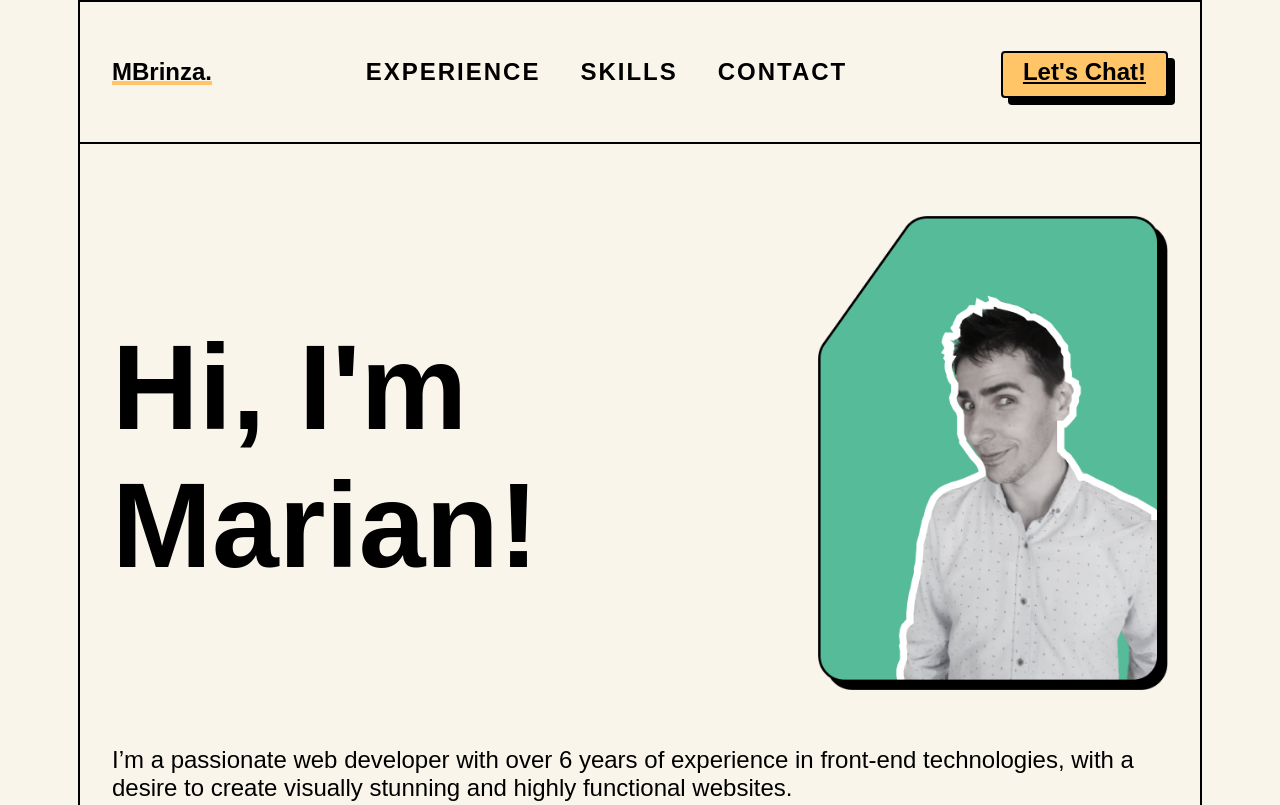
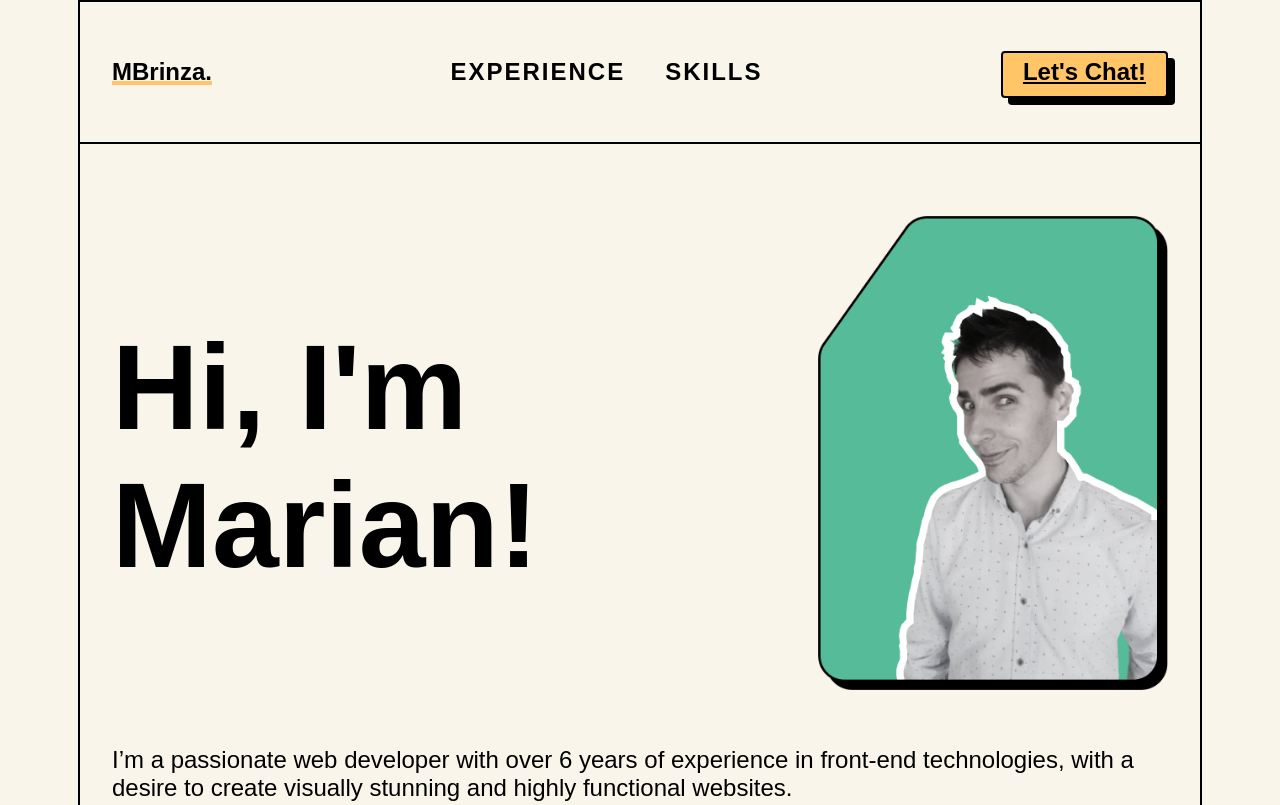
Before and after one commit to mcdumitrescu24/2024-mbrinza-website, a plain HTML site: page index.html in a window 1280 px wide. Shown: the top 805 px of the page. Drawn offline with Linux system fonts and the light colour scheme; a web font is replaced by a local one.

Commit message:
remove contact from nav

```diff
--- a/index.html
+++ b/index.html
@@ -31,7 +31,6 @@
       <ul class="nav-menu">
         <li class="nav-item"><a href="#experience" class="nav-link">Experience</a></li>
         <li class="nav-item"><a href="#skills" class="nav-link">Skills</a></li>
-        <li class="nav-item"><a href="#contact" class="nav-link">Contact</a></li>
       </ul>
     </nav>
 
```
